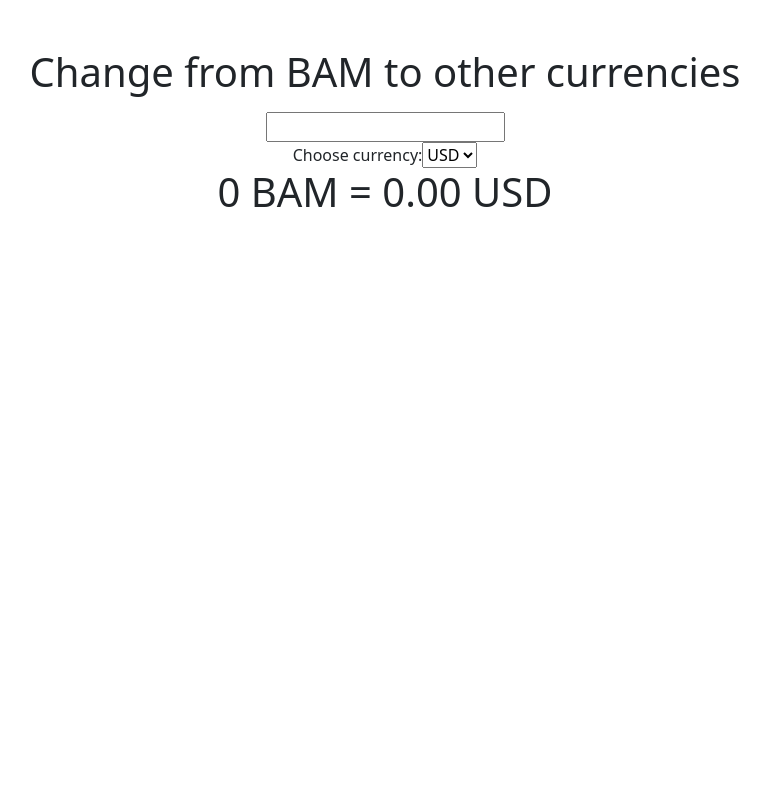
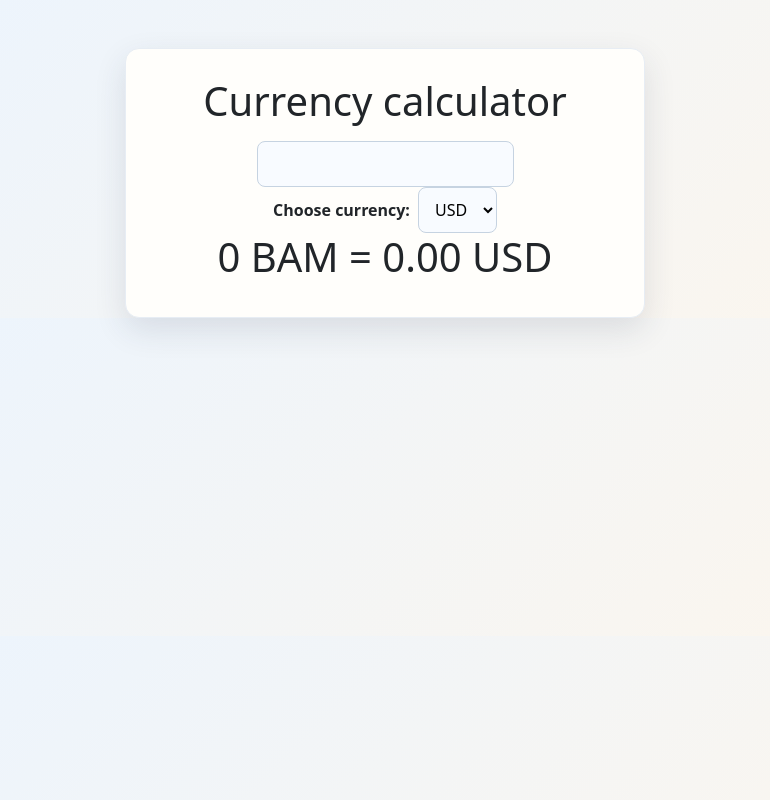
Before and after one commit to ZvoneK99/ITMentorstva, a React (Create React App) app in the folder use-context/: page / in a window 1280 px wide. Shown: the whole page, without its empty margins (255-1025 px from the left). Built offline with nearby package versions, Linux system fonts and the light colour scheme.

Commit message:
Added some css

```diff
--- a/use-context/src/App.css
+++ b/use-context/src/App.css
@@ -1,38 +1,44 @@
-.App {
+body {
+  margin: 0;
+  font-family: "Segoe UI", Tahoma, Geneva, Verdana, sans-serif;
+  background: linear-gradient(135deg, #eaf4ff 0%, #fdf6ec 100%);
+  color: #263247;
+}
+
+h1 {
+  font-size: 1.8rem;
+  font-weight: 700;
   text-align: center;
 }
 
-.App-logo {
-  height: 40vmin;
-  pointer-events: none;
+input,
+select {
+  padding: 10px 12px;
+  border: 1px solid #c6d3e1;
+  border-radius: 8px;
+  font-size: 1rem;
+  outline: none;
+  background: #f8fbff;
+  margin-top: 8px;
 }
 
-@media (prefers-reduced-motion: no-preference) {
-  .App-logo {
-    animation: App-logo-spin infinite 20s linear;
-  }
+input:focus,
+select:focus {
+  border-color: #1d6fdc;
+  box-shadow: 0 0 0 3px rgba(29, 111, 220, 0.18);
 }
 
-.App-header {
-  background-color: #282c34;
-  min-height: 100vh;
-  display: flex;
-  flex-direction: column;
-  align-items: center;
-  justify-content: center;
-  font-size: calc(10px + 2vmin);
-  color: white;
+label {
+  margin-right: 8px;
+  font-weight: 600;
 }
 
-.App-link {
-  color: #61dafb;
+.d-flex {
+  background: #fffefb;
+  width: min(90%, 520px);
+  margin: 60px auto 0;
+  padding: 28px;
+  border-radius: 14px;
+  border: 1px solid #e7edf4;
+  box-shadow: 0 12px 32px rgba(38, 50, 71, 0.12);
 }
-
-@keyframes App-logo-spin {
-  from {
-    transform: rotate(0deg);
-  }
-  to {
-    transform: rotate(360deg);
-  }
-}
--- a/use-context/src/App.js
+++ b/use-context/src/App.js
@@ -27,14 +27,12 @@ function App() {
     const selected = CurrencyList.find(c => c.valuta === valuta)
     setCurrency(selected.valuta);
     setValue(selected.value);
-    //console.log("Valuta:" + currency);
-    //console.log("Vrijednost:" + value);
   }
 
   return (
     <div>
       <div className="d-flex justify-content-center align-items-center flex-column mt-5">
-        <h1 className='mb-3'>Change from BAM to other currencies</h1>
+        <h1 className='mb-3'>Currency calculator</h1>
         <input onInput={(e) => updateAmount(e.target.value)} />
         <div>
           <label>Choose currency: </label>
@@ -54,10 +52,6 @@ function App() {
           </AmountContext.Provider>
         </CurrencyContext.Provider>
 
-        {/* <button onClick={updateCurrency}>Change currency</button>
-      <input onInput={(e) => updateAmount(e.target.value)} /> */}
-
-
       </div>
 
     </div >
```
